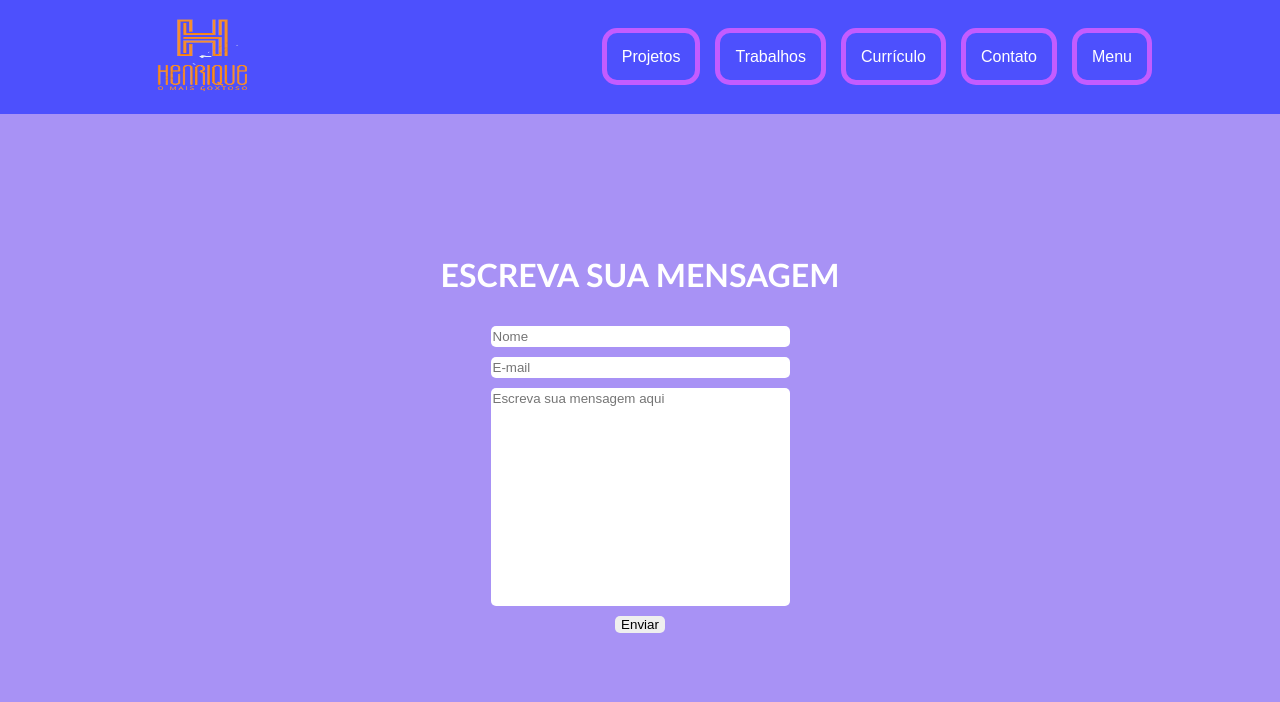
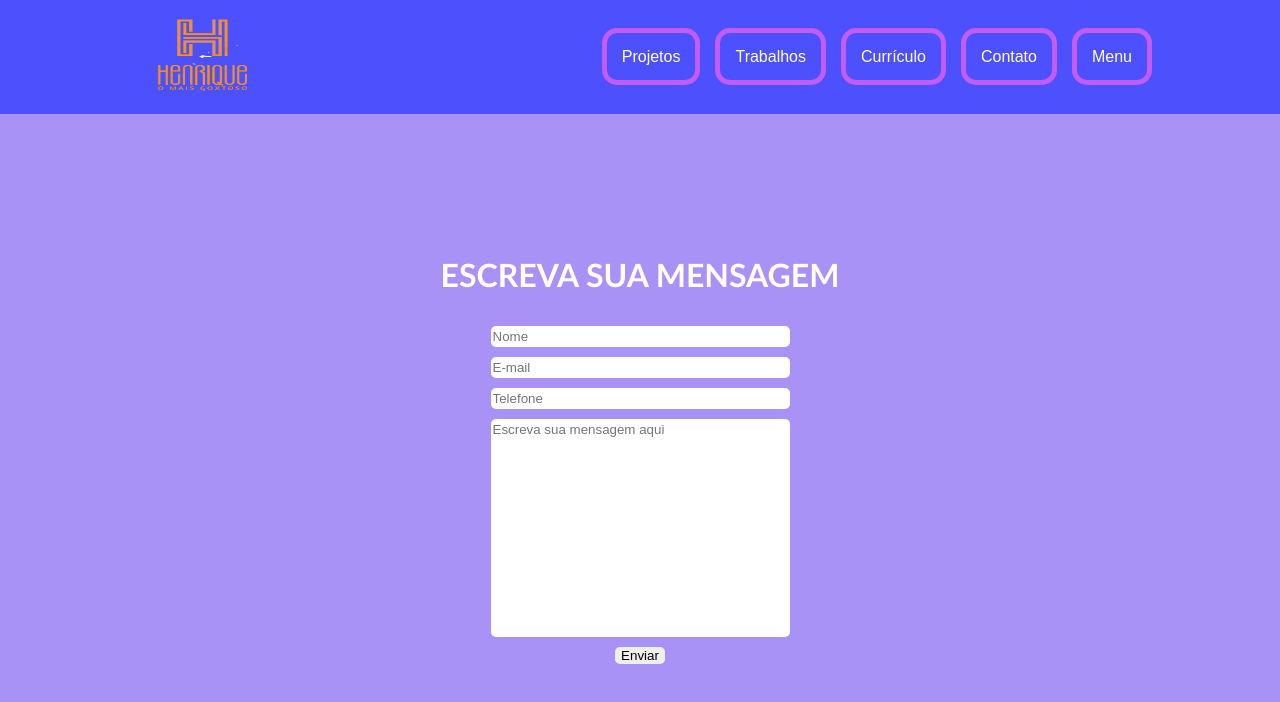
Before and after one commit to HenriqueGoxtoso/portifolio, a React app: page /contato in a window 1280 px wide. Shown: the top 702 px of the page. Built offline with nearby package versions, Linux system fonts and the light colour scheme; the HTML template or start-up script is replaced by a standard one.

Commit message:
commit 17/10

```diff
--- a/src/componentes/contato/Contato.css
+++ b/src/componentes/contato/Contato.css
@@ -50,6 +50,14 @@
     padding-bottom: 10px;
     color: white;
 }
+.telefone{
+    padding-right: 120px;
+    border-radius: 5px;
+    padding-top: 3px;
+    padding-bottom: 3px;
+    border-style: none;
+    margin-top: 10px;
+}
 .titulo{
     font-family: 'Gill Sans', 'Gill Sans MT', Calibri, 'Trebuchet MS', sans-serif;
     color: rgb(255, 255, 255);
--- a/src/componentes/contato/Contato.tsx
+++ b/src/componentes/contato/Contato.tsx
@@ -6,6 +6,7 @@ function Contato(){
                 <h1 className="titulo">ESCREVA SUA MENSAGEM</h1>
             <input className="nome" type="text" placeholder="Nome"/>
             <input className="e-mail" type="text" placeholder="E-mail"/>
+            <input className="telefone" type="text" placeholder="Telefone" />
             <input className="campo-mensagem" type="text" placeholder="Escreva sua mensagem aqui"/>
             <button className="button-envio">Enviar</button>
             </div>
```
